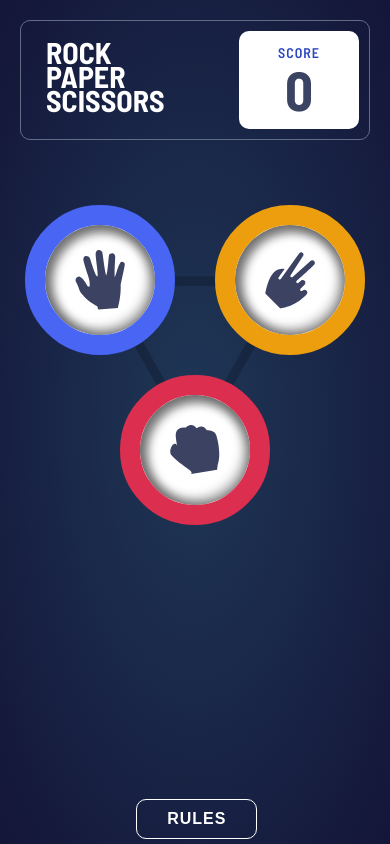
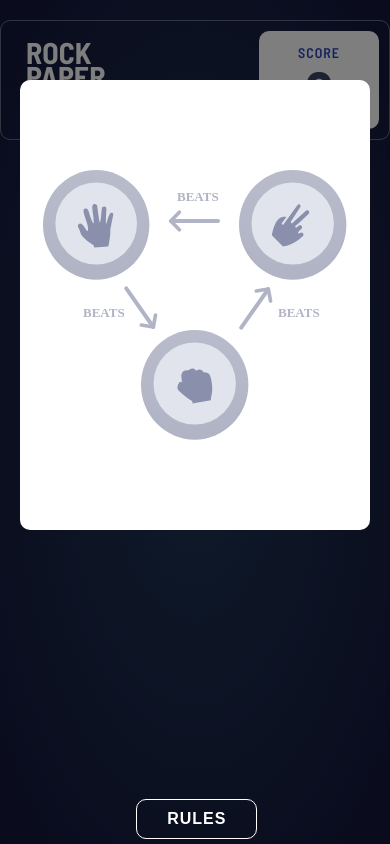
Before and after one commit to Ram0O7/rock-paper-scissors, a plain HTML site: page index.html in a window 390 px wide. Both pictures are taken after a click on the button "RULES". Drawn offline with Linux system fonts and the light colour scheme.

Commit message:
addedrules

```diff
--- a/index.html
+++ b/index.html
@@ -50,6 +50,7 @@
         </div>
       </div>
     </section>
+    <div class="rules"><div class="rulecard"></div></div>
     <button class="rule">RULES</button>
   </main>
 </body>
--- a/script.js
+++ b/script.js
@@ -5,11 +5,19 @@ const resultBody = document.querySelector('.result-body');
 const choice = document.querySelectorAll('.choice');
 const choosen = document.querySelectorAll('.choosen');
 const rules = document.querySelector('.rules');
+const rulebtn = document.querySelector('.rule');
 const start = document.querySelector('.start-again');
 const playBtn = document.querySelector('.play-btn');
 const resultMessage = document.querySelector('.result-type');
 const u = document.querySelector('.u');
 const c = document.querySelector('.c');
+
+rulebtn.addEventListener('click', () => {
+    rules.style.display = 'block';
+})
+rules.addEventListener('click', () => {
+    rules.style.display = 'none';
+})
 
 let scoreCount = 0;
 
--- a/style.css
+++ b/style.css
@@ -103,6 +103,7 @@ section{
   background-color: unset;
   background-image: url(images/bg-triangle.svg);
   background-size: 400px;
+  overflow: hidden;
 }
 .game-body{
   display: flex;
@@ -220,10 +221,35 @@ button:hover{
   height: 180%;
   background-color: hsla(228, 25%, 31%, 0.197);
 }
+.rules{
+  display: none;
+  height: 100%;
+  width: 100%;
+  position: absolute;
+  top: 0;
+  background-color: rgba(0, 0, 0, 0.505);
+}
+.rulecard{
+  background-color: #fff;
+  width: 400px;
+  height: 400px;
+  margin:200px auto;
+  border-radius: 10px;
+  background-image: url(images/image-rules.svg);
+  background-position: center;
+  background-repeat: no-repeat;
+  /* box-shadow: 10px 10px 40px rgba(0, 0, 0, 0.505),
+  -10px -10px 40px rgba(0, 0, 0, 0.502); */
+}
 
 /* adding responsiveness */
 
 @media (max-width:600px) {
+  .rulecard{
+    height: 450px;
+    width: 350px;
+    margin: 80px auto;
+  }
   .circles{
     height: 220px;
     width: 220px;
@@ -232,7 +258,7 @@ button:hover{
     gap: 30px;
   }
   body{
-    padding: 20px;
+    padding: 20px 0;
   }
 
   header{
```
